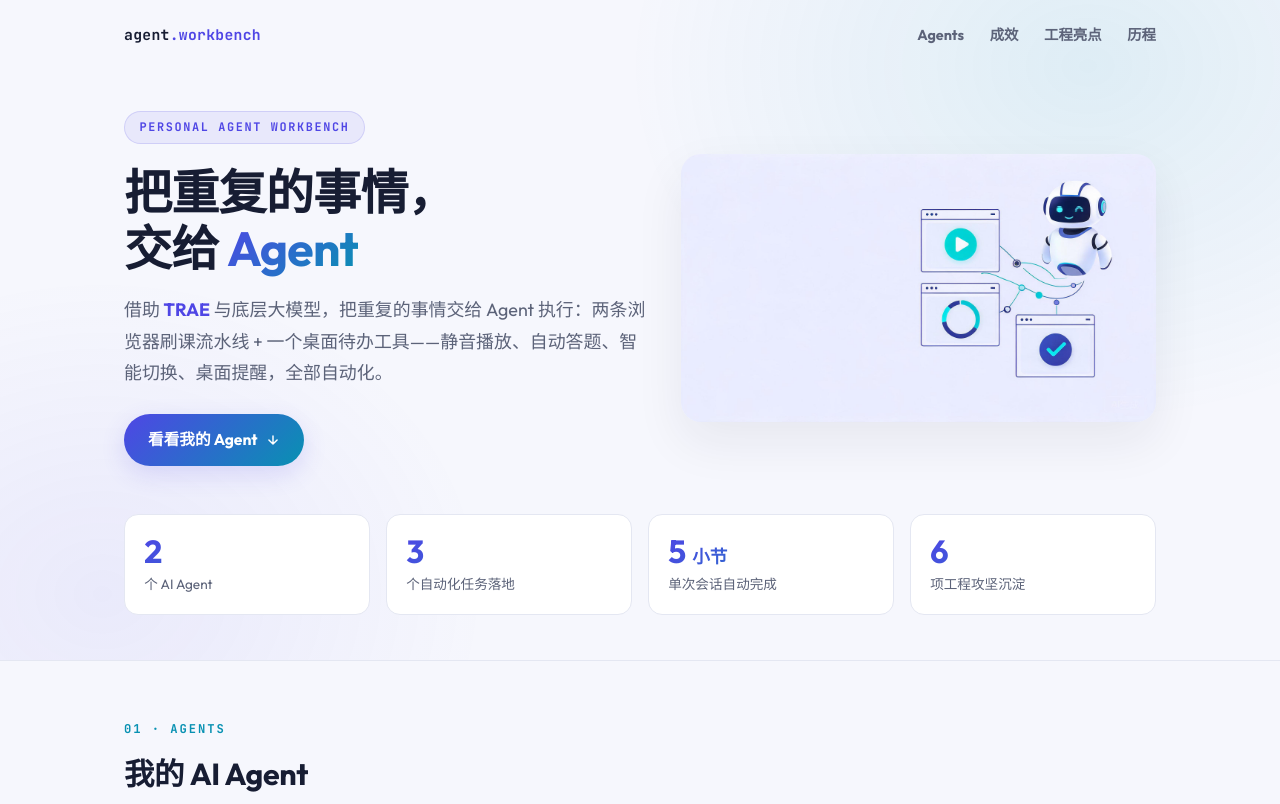
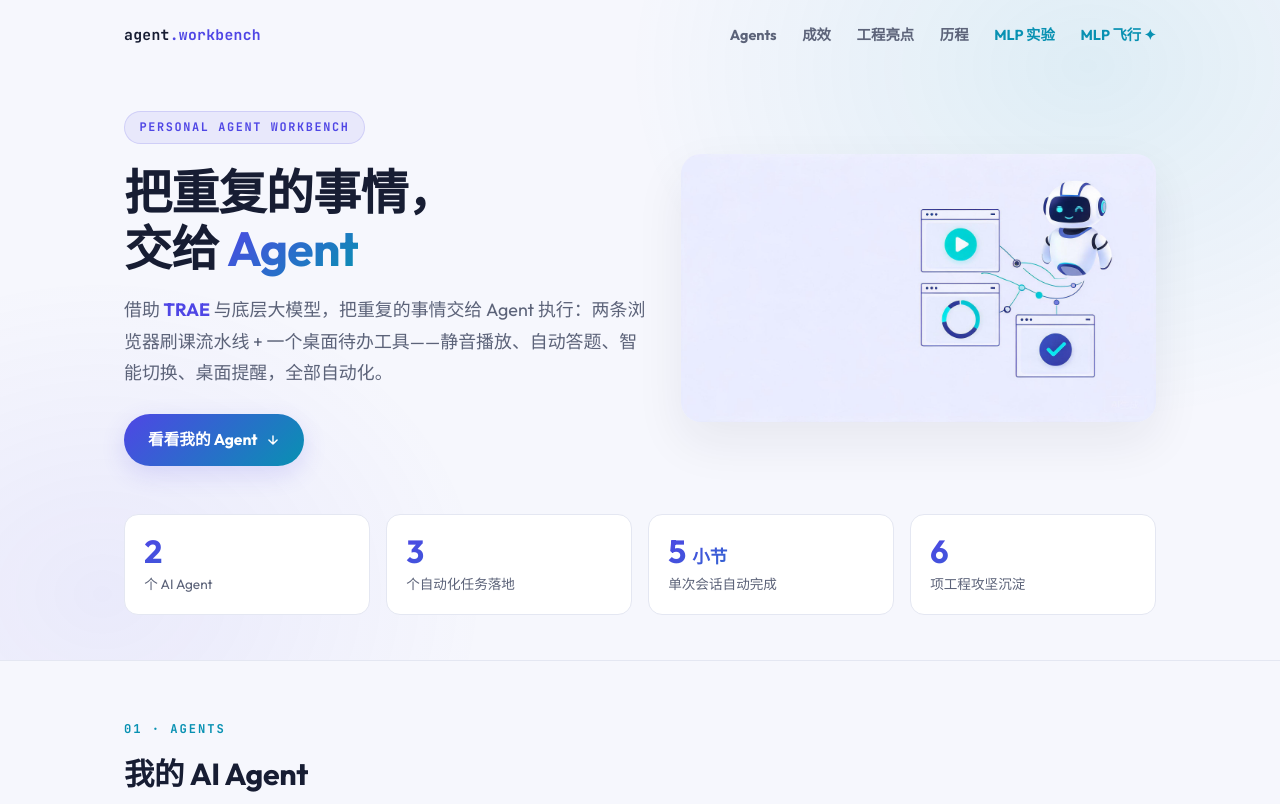
Before and after one commit to Allenmao91/my-ai-agents, a plain HTML site: page index.html in a window 1280 px wide. Shown: the top 804 px of the page. Drawn offline with Linux system fonts and the light colour scheme.

Commit message:
Add MLP flight link to nav

```diff
--- a/index.html
+++ b/index.html
@@ -303,6 +303,8 @@
           <a href="#results">成效</a>
           <a href="#engineering">工程亮点</a>
           <a href="#timeline">历程</a>
+          <a href="mlp.html" style="color:var(--accent2)">MLP 实验</a>
+          <a href="mlp-flight.html" style="color:var(--accent2)">MLP 飞行 ✦</a>
         </div>
       </nav>
 
```
